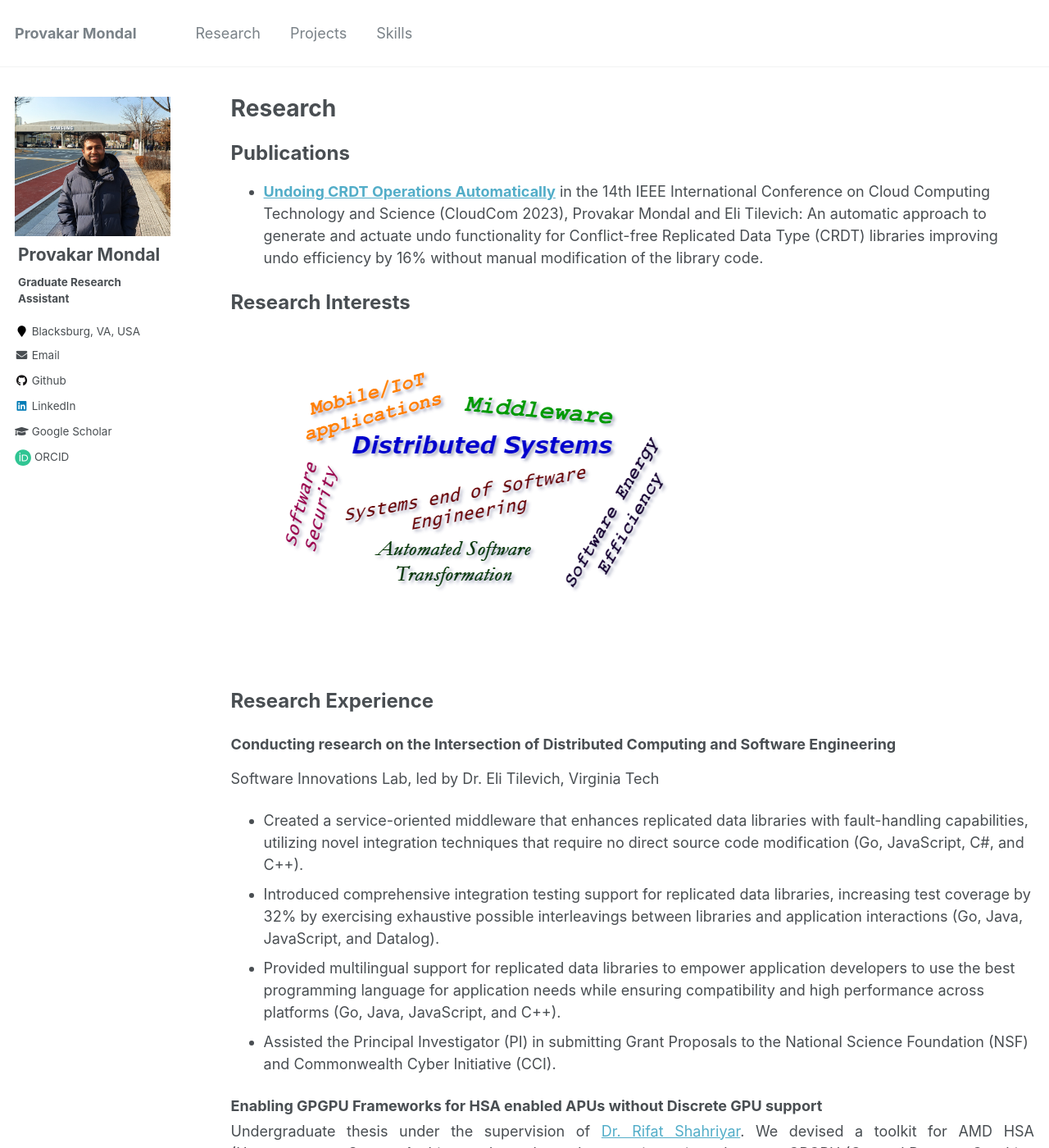
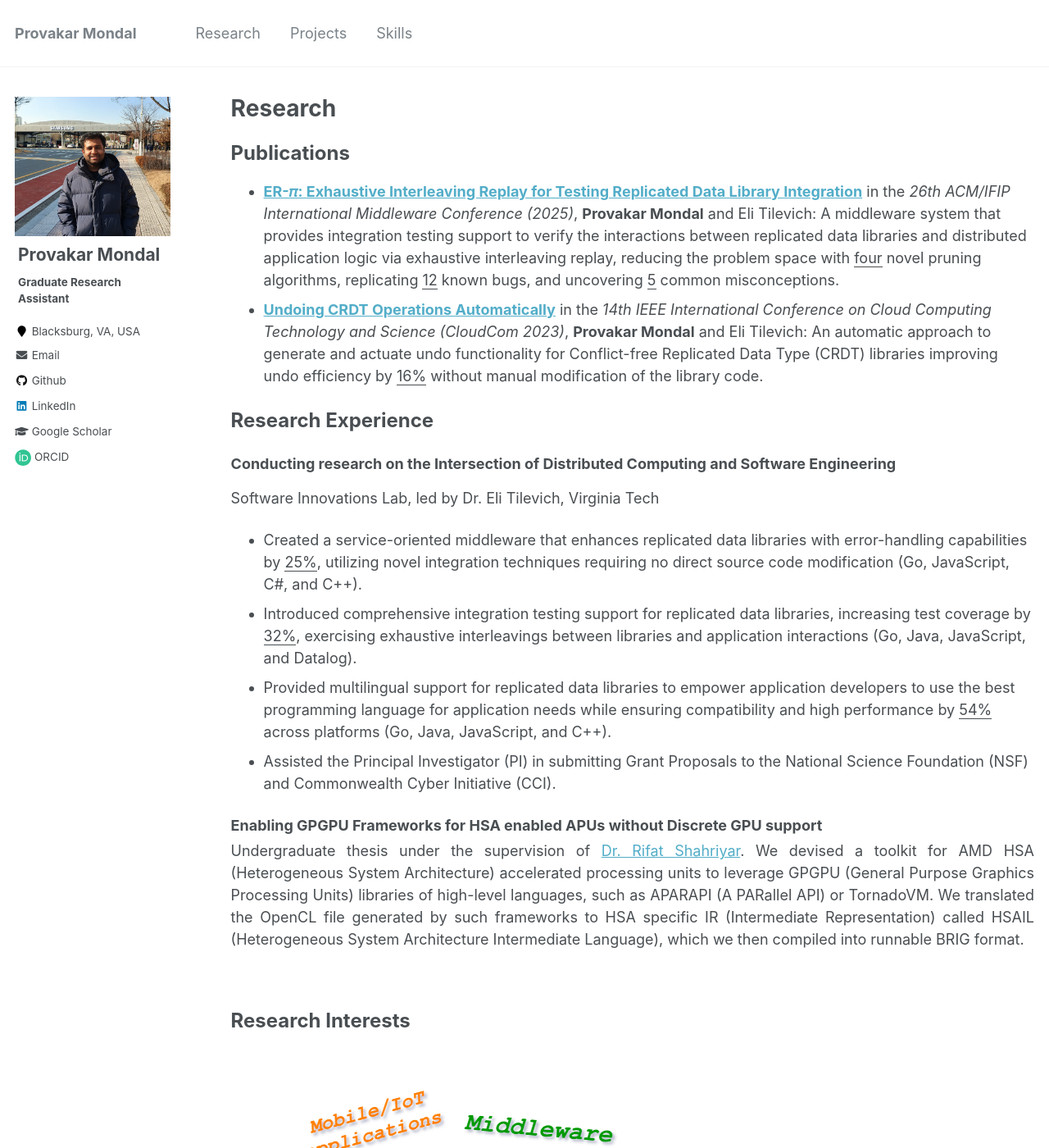
Before and after one commit to surzoprovakar/surzoprovakar.github.io, a Jekyll site: the page built from _pages/research.md, in a window 1280 px wide and 1400 px high. Shown: the whole window at 82% size. Built offline with Jekyll 4.4.1, drawn with Linux system fonts in a browser that asks for light colours.

Commit message:
add Middleware 2025 paper

```diff
--- a/_pages/research.md
+++ b/_pages/research.md
@@ -6,48 +6,26 @@
 ---
 
 #### <font size = "+2.5"><b>Publications</b></font>
-- <a href = "https://ieeexplore.ieee.org/stamp/stamp.jsp?tp=&arnumber=10475806" target="_blank" rel="noopener noreferrer"> <b>Undoing CRDT Operations Automatically</b></a> in the 14th IEEE International Conference on Cloud Computing Technology and Science (CloudCom 2023), Provakar Mondal and Eli Tilevich: An automatic approach to generate and actuate undo functionality for Conflict-free Replicated Data Type (CRDT) libraries improving undo efficiency by 16% without manual modification of the library code.
-
-#### <font size = "+2.5"><b>Research Interests</b></font>
-
-<img src = "/images/research.png" style = "padding:30px">
-<!-- <table style="border: 0">
-    <tr>
-        <td style="border: 0"></td>
-        <td style="border: 0"><li><font size = "+1.2">Distributed System</font></li></td>
-        <td style="border: 0"><li><font size = "+1.2">Software Engineering</font></li></td>
-        <td style="border: 0"></td>
-    </tr>
-    <tr>
-        <td style="border: 0"></td>
-        <td style="border: 0"><li><font size = "+1.2">Pattern Recognition</font></li></td>
-        <td style="border: 0"><li><font size = "+1.2">Computer Graphics</font></li></td>
-        <td style="border: 0"></td>
-    </tr>
-    <tr>
-        <td style="border: 0"></td>
-        <td style="border: 0"><li><font size = "+1.2">Machine Learning</font></li></td>
-        <td style="border: 0"><li><font size = "+1.2">Image Processing</font></li></td>
-        <td style="border: 0"></td>
-    </tr>
-    <tr>
-        <td style="border: 0"></td>
-        <td style="border: 0"><li><font size = "+1.2">Computational Physics</font></li></td>
-        <td style="border: 0"><li><font size = "+1.2">Human Computer Interaction</font></li></td>
-        <td style="border: 0"></td>
-    </tr>
-</table> -->
+- <a href = "https://people.cs.vt.edu/provakar/Middleware_25__ER_%f0%9d%9c%8b_.pdf" target="_blank" rel="noopener noreferrer"> <b>ER-𝜋: Exhaustive Interleaving Replay for
+Testing Replicated Data Library Integration</b></a> in the *26th ACM/IFIP International Middleware Conference (2025)*, **Provakar Mondal** and Eli Tilevich: A middleware system that provides integration testing support to verify the interactions between replicated data libraries and distributed application logic via exhaustive interleaving replay, reducing the problem space with <ins>four</ins> novel pruning algorithms, replicating <ins>12</ins> known bugs, and uncovering <ins>5</ins> common misconceptions.
+- <a href = "https://ieeexplore.ieee.org/stamp/stamp.jsp?tp=&arnumber=10475806" target="_blank" rel="noopener noreferrer"> <b>Undoing CRDT Operations Automatically</b></a> in the *14th IEEE International Conference on Cloud Computing Technology and Science (CloudCom 2023)*, **Provakar Mondal** and Eli Tilevich: An automatic approach to generate and actuate undo functionality for Conflict-free Replicated Data Type (CRDT) libraries improving undo efficiency by <ins>16%</ins> without manual modification of the library code.
 
 #### <font size = "+2.5"><b>Research Experience</b></font>
 
 ##### <font size = "+1.5"><b>Conducting research on the Intersection of Distributed Computing and Software Engineering</b></font>
 Software Innovations Lab, led by Dr. Eli Tilevich, Virginia Tech
-- Created a service-oriented middleware that enhances replicated data libraries with fault-handling capabilities, utilizing novel integration techniques that require no direct source code modification (Go, JavaScript, C#, and C++). <br>
-- Introduced comprehensive integration testing support for replicated data libraries, increasing test coverage by 32% by exercising exhaustive possible interleavings between libraries and application interactions (Go, Java, JavaScript, and Datalog). <br>
-- Provided multilingual support for replicated data libraries to empower application developers to use the best programming language for application needs while ensuring compatibility and high performance across platforms (Go, Java, JavaScript, and C++). <br>
+- Created a service-oriented middleware that enhances replicated data libraries with error-handling capabilities by <ins>25%</ins>, utilizing novel
+integration techniques requiring no direct source code modification (Go, JavaScript, C#, and C++). <br>
+- Introduced comprehensive integration testing support for replicated data libraries, increasing test coverage by <ins>32%</ins>, exercising exhaustive interleavings between libraries and application interactions (Go, Java, JavaScript, and Datalog). <br>
+- Provided multilingual support for replicated data libraries to empower application developers to use the best programming language for application needs while ensuring compatibility and high performance by <ins>54%</ins> across platforms (Go, Java, JavaScript, and C++). <br>
 - Assisted the Principal Investigator (PI) in submitting Grant Proposals to the National Science Foundation (NSF) and Commonwealth Cyber Initiative (CCI).
 
 ##### <font size = "+1.5"><b>Enabling GPGPU Frameworks for HSA enabled APUs without Discrete GPU support</b></font>
 <div style="text-align: justify">
 Undergraduate thesis under the supervision of <a href = "https://cse.buet.ac.bd/faculty_list/detail/rifat" target="_blank" rel="noopener noreferrer"> Dr. Rifat Shahriyar</a>. We devised a toolkit for AMD HSA (Heterogeneous System Architecture) accelerated processing units to leverage GPGPU (General Purpose Graphics Processing Units) libraries of high-level languages, such as APARAPI (A PARallel API) or TornadoVM. We translated the OpenCL file generated by such frameworks to HSA specific IR (Intermediate Representation) called HSAIL (Heterogeneous System Architecture Intermediate Language), which we then compiled into runnable BRIG format.
 </div>
+
+<br>
+#### <font size = "+2.5"><b>Research Interests</b></font>
+
+<img src = "/images/research.png" style = "padding:30px">
```
Also changed, not shown: _pages/about.md (+2 -2 lines).
